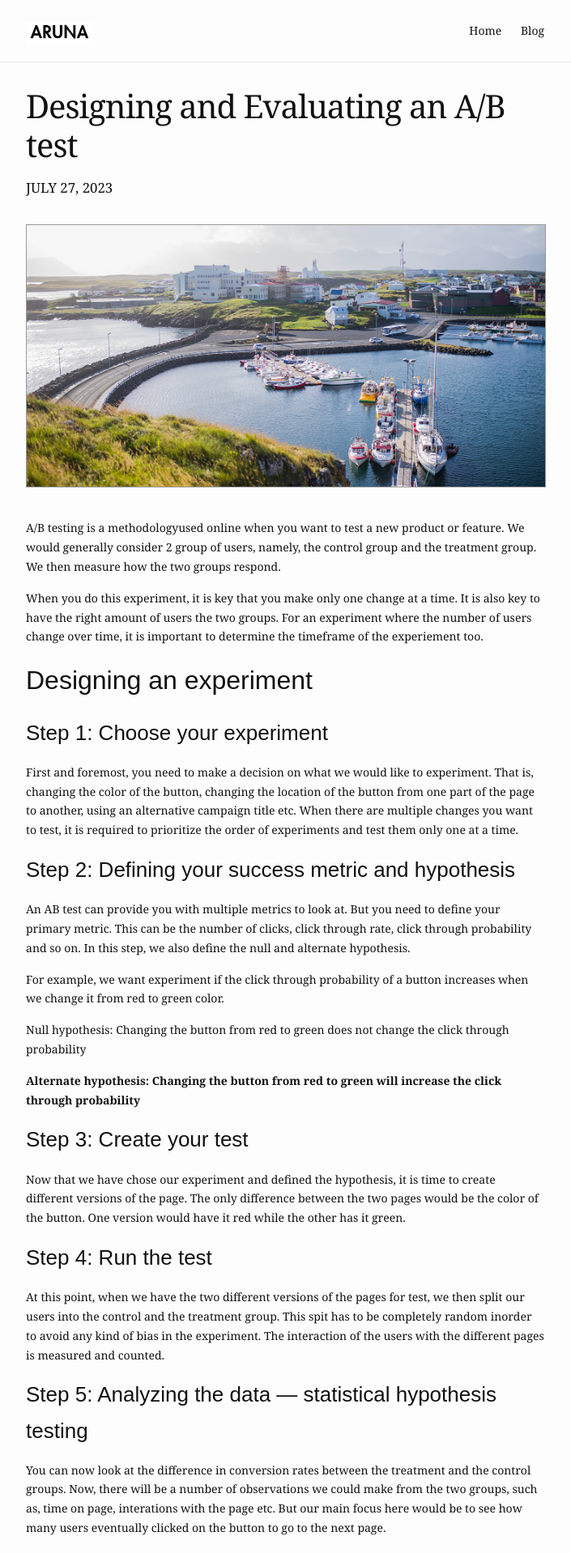
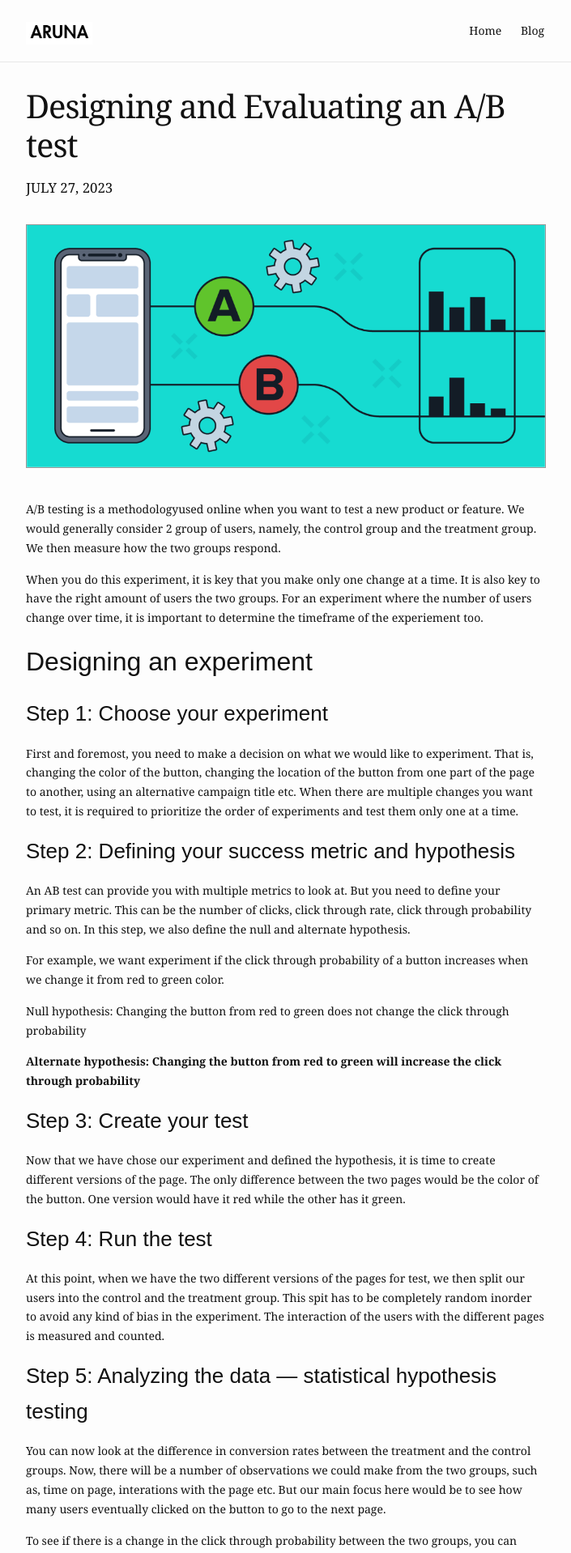
Before and after one commit to Aruna12/arunaarumugam, a Jekyll site: the page built from _posts/2024-01-06-example-of-blog-post.md, in a window 1280 px wide. Shown: the top 1918 px of the page at 81% size, without its empty margins (288-993 px from the left). Built offline with Jekyll 4.4.1, drawn with Linux system fonts in a browser that asks for light colours.

Commit message:
pictures

```diff
--- a/_posts/2024-01-06-example-of-blog-post.md
+++ b/_posts/2024-01-06-example-of-blog-post.md
@@ -3,10 +3,10 @@ layout: post
 title:  "Designing and Evaluating an A/B test"
 date:   2023-07-27 10:00:40
 blurb: "A look at an example post using Bay Jekyll theme."
-og_image: /assets/img/content/post-example/Banner.jpg
+og_image: /assets/img/content/post-example/post_2.png
 ---
 
-<img src="{{ "/assets/img/content/post-example/Banner.jpg" | absolute_url }}" alt="bay" class="post-pic"/>
+<img src="{{ "/assets/img/content/post-example/post_2.png" | absolute_url }}" alt="bay" class="post-pic"/>
 <br />
 <br />
 
```
Also changed, not shown: _posts/2019-10-26-example-of-blog-post.md (+2 -2 lines), assets/img/content/post-example/post_2.png (added), 1 other file.
